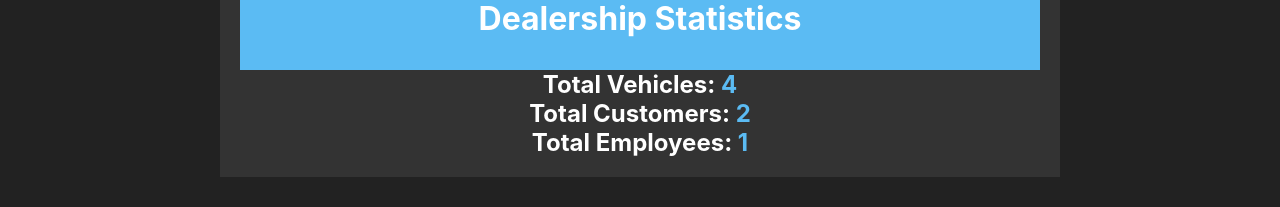
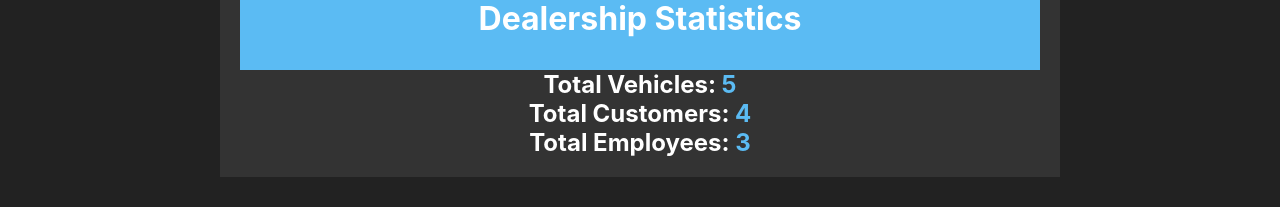
Before and after one commit to lsimmo25/Phase-2-Project, a React (Create React App) app: page / in a window 1280 px wide. Shown: the part 182-389 px from the top of the page. Built offline with nearby package versions, Linux system fonts and the light colour scheme; data requests are answered from the project's data file.

Commit message:
bug fixes with vehicle page, model was not pulling

```diff
--- a/db.json
+++ b/db.json
@@ -31,6 +31,15 @@
       "year": "2004",
       "make": "Audi",
       "model": "A6"
+    },
+    {
+      "id": "02c7",
+      "stock": "P006",
+      "vin": "1FBNE31LX6HA80830",
+      "year": "2006",
+      "make": "FORD",
+      "model": "E-350",
+      "Model": "camry solara"
     }
   ],
   "customers": [
@@ -39,7 +48,7 @@
       "first": "Michael",
       "last": "Scott",
       "address": "1725 Slough Avenue, Scranton, PA",
-      "status": false
+      "status": true
     },
     {
       "id": "89db",
@@ -47,6 +56,18 @@
       "last": "Beasly",
       "address": "1725 Slough Avenue, Scranton, PA",
       "status": true
+    },
+    {
+      "id": "e865",
+      "first": "Jim",
+      "last": "Halpert",
+      "address": "21 W. Jackson Street Morrisville, PA"
+    },
+    {
+      "id": "968a",
+      "first": "Dwight",
+      "last": "Schrute",
+      "address": "5 Rockledge Road Kings Mountain, NC"
     }
   ],
   "employees": [
@@ -57,6 +78,20 @@
       "hireDate": "01-22-2022",
       "status": true,
       "active": true
+    },
+    {
+      "id": "b2fc",
+      "first": "Leslie",
+      "last": "Knope",
+      "hireDate": "02-22-2024",
+      "status": true
+    },
+    {
+      "id": "c777",
+      "first": "April",
+      "last": "Ludgate",
+      "hireDate": "4-14-2023",
+      "status": true
     }
   ]
 }
--- a/src/components/AddEmployeeForm.js
+++ b/src/components/AddEmployeeForm.js
@@ -41,7 +41,7 @@ function AddEmployeeForm({ setEmployees, employees }) {
             <section>
                 <input placeholder="First Name" name="first" value={newEmployee.first} onChange={handleChange}></input>
                 <input placeholder="Last Name" name="last" value={newEmployee.last} onChange={handleChange}></input>
-                <input placeholder="Address" name="address" value={newEmployee.address} onChange={handleChange}></input>
+                <input placeholder="Hire Date" name="hireDate" value={newEmployee.hireDate} onChange={handleChange}></input>
                 <button type="button" onClick={handleAddEmployee}>Add</button>
             </section>
         </form>
```
